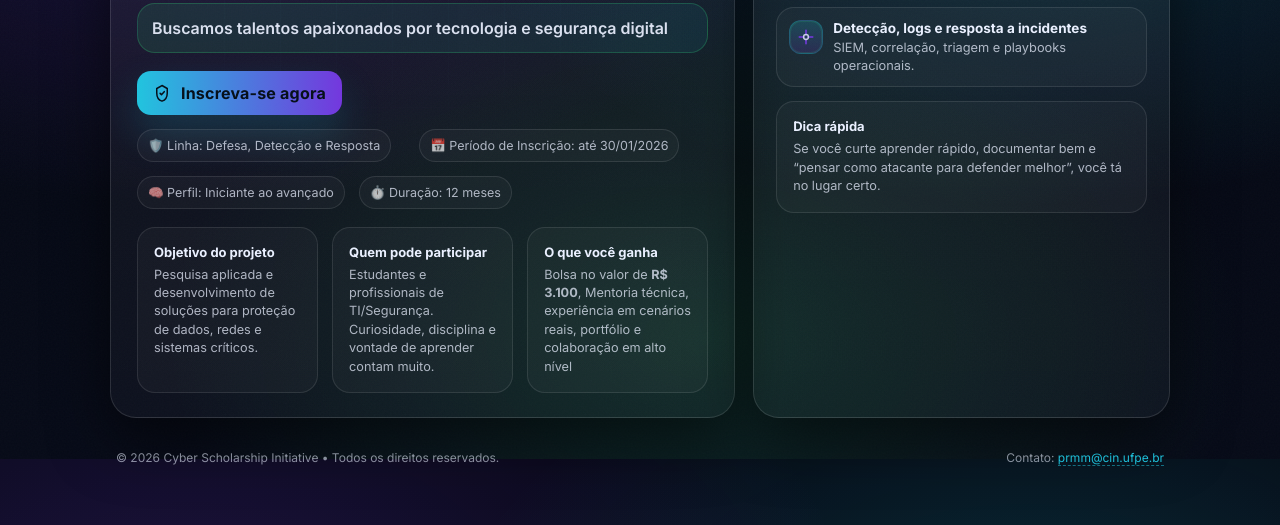
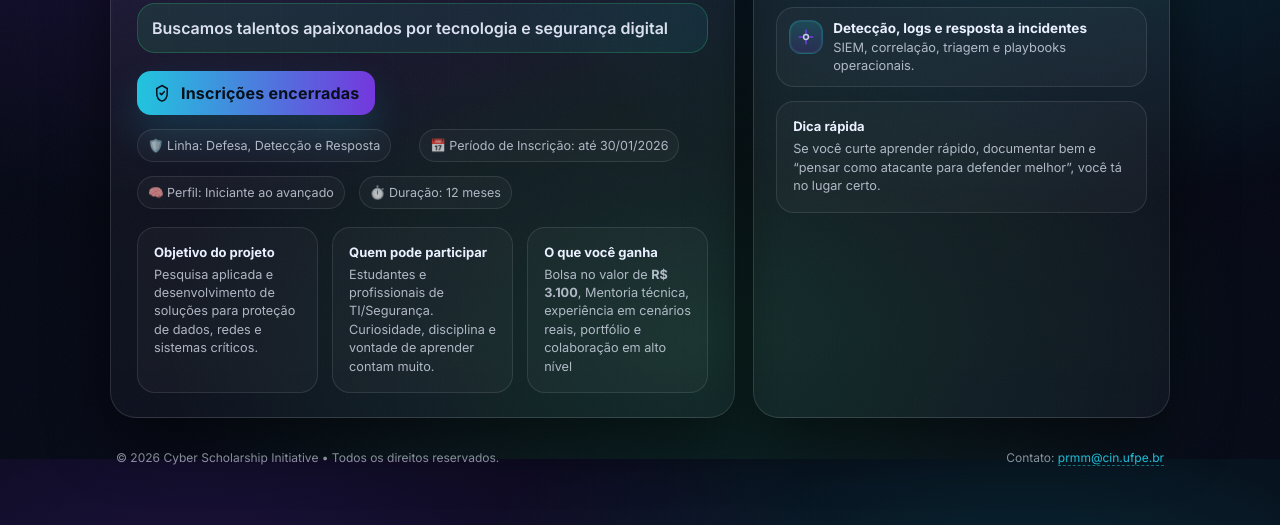
Before and after one commit to 0x03c1/arretado, a plain HTML site: page index.html in a window 1280 px wide. Shown: the part 341-866 px from the top of the page. Drawn offline with Linux system fonts and the light colour scheme.

Commit message:
fix: update call-to-action button text to indicate closed registrations

```diff
--- a/index.html
+++ b/index.html
@@ -68,14 +68,14 @@
                 <p class="highlight">Buscamos talentos apaixonados por tecnologia e segurança digital</p>
 
                 <div class="cta-row">
-                    <a class="btn btn-primary" href="https://form.typeform.com/to/nyv7ciFp" role="button">
+                    <a class="btn btn-primary" href="#" role="button">
                         <svg width="18" height="18" viewBox="0 0 24 24" fill="none" aria-hidden="true">
                             <path d="M12 2l7 4v6c0 6-3.5 9.8-7 10.8C8.5 21.8 5 18 5 12V6l7-4Z" stroke="#06101a"
                                 stroke-width="2" />
                             <path d="M9.5 12.5l1.8 1.8 3.7-4.1" stroke="#06101a" stroke-width="2" stroke-linecap="round"
                                 stroke-linejoin="round" />
                         </svg>
-                        Inscreva-se agora
+                        Inscrições encerradas
                     </a>
                 </div>
 
```
